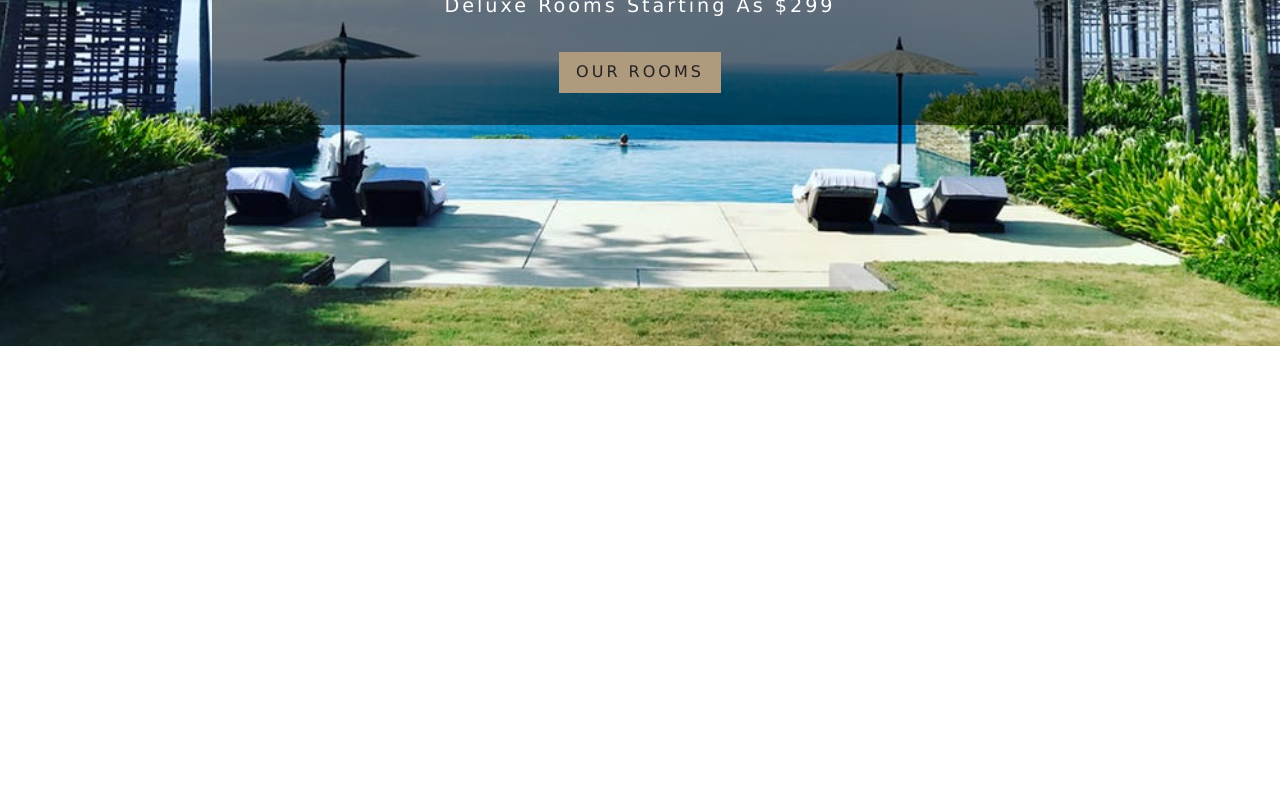
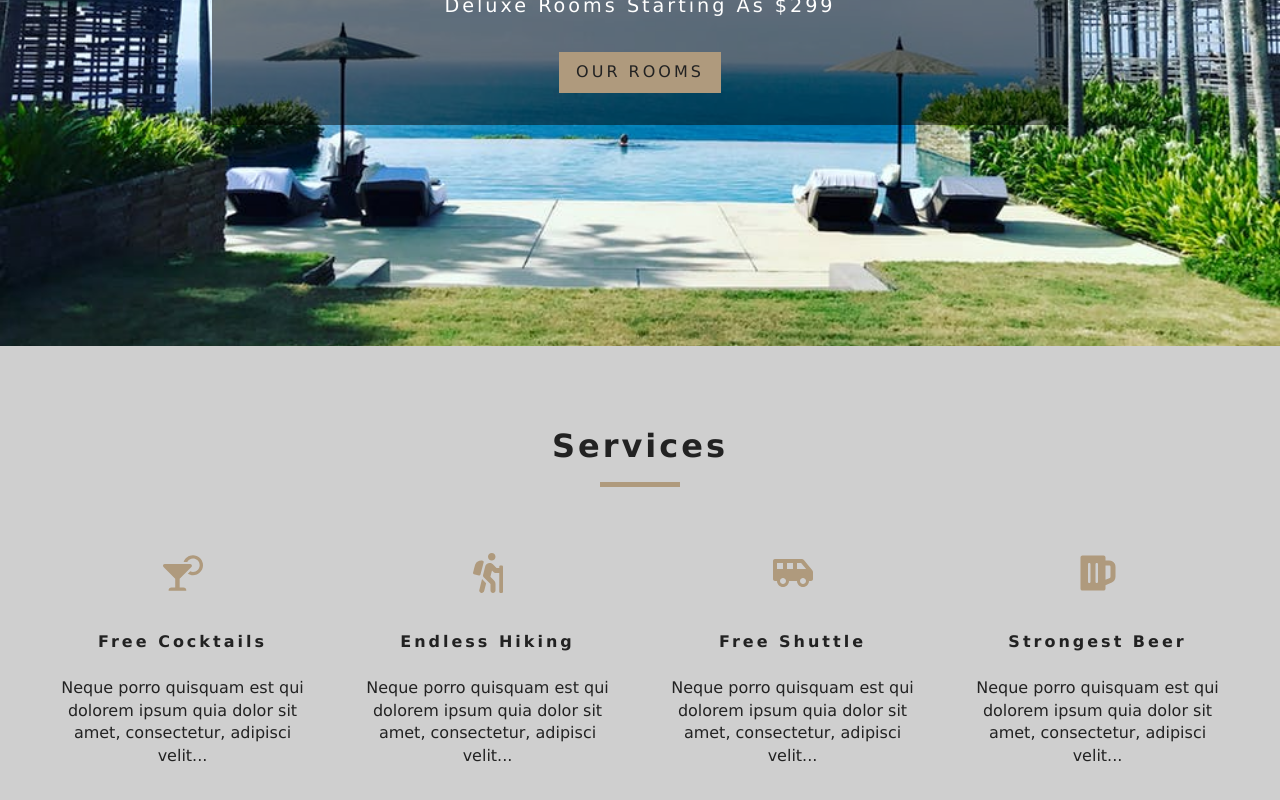
Before and after one commit to TrieuBui1006/hotel-reservation, a React (Create React App) app: page / in a window 1280 px wide. Shown: the part 454-1254 px from the top of the page. Before the commit the page ends 800 px from the top, so only its background shows below. Built offline with nearby package versions, Linux system fonts and the light colour scheme.

Commit message:
add services

```diff
--- a/src/App.css
+++ b/src/App.css
@@ -159,13 +159,13 @@
 .defaultHero,
 .roomsHero {
   min-height: calc(100vh - 66px);
-  background: url("./images/defaultBcg.jpeg") center/cover no-repeat;
+  background: url('./images/defaultBcg.jpeg') center/cover no-repeat;
   display: flex;
   align-items: center;
   justify-content: center;
 }
 .roomsHero {
-  background-image: url("./images/room-2.jpeg");
+  background-image: url('./images/room-2.jpeg');
   min-height: 60vh;
 }
 /* End of Hero */
@@ -252,6 +252,7 @@
 }
 .services h6 {
   letter-spacing: var(--mainSpacing);
+  text-transform: capitalize;
 }
 .services p {
   width: 80%;
--- /dev/null
+++ b/src/components/Services.js
@@ -0,0 +1,50 @@
+import React, { useState } from 'react'
+import { FaCocktail, FaHiking, FaShuttleVan, FaBeer } from 'react-icons/fa'
+
+import Title from './Title'
+
+const Services = () => {
+  const [services, setServices] = useState([
+    {
+      icon: <FaCocktail />,
+      title: 'Free cocktails',
+      info:
+        'Neque porro quisquam est qui dolorem ipsum quia dolor sit amet, consectetur, adipisci velit...',
+    },
+    {
+      icon: <FaHiking />,
+      title: 'Endless Hiking',
+      info:
+        'Neque porro quisquam est qui dolorem ipsum quia dolor sit amet, consectetur, adipisci velit...',
+    },
+    {
+      icon: <FaShuttleVan />,
+      title: 'Free shuttle',
+      info:
+        'Neque porro quisquam est qui dolorem ipsum quia dolor sit amet, consectetur, adipisci velit...',
+    },
+    {
+      icon: <FaBeer />,
+      title: 'Strongest Beer',
+      info:
+        'Neque porro quisquam est qui dolorem ipsum quia dolor sit amet, consectetur, adipisci velit...',
+    },
+  ])
+
+  return (
+    <section className="services">
+      <Title title="services" />
+      <div className="services-center">
+        {services.map((item, index) => (
+          <article className="service">
+            <span>{item.icon}</span>
+            <h6>{item.title}</h6>
+            <p>{item.info}</p>
+          </article>
+        ))}
+      </div>
+    </section>
+  )
+}
+
+export default Services
--- /dev/null
+++ b/src/components/Title.js
@@ -0,0 +1,12 @@
+import React from 'react'
+
+const Title = ({ title }) => {
+  return (
+    <div className="section-title">
+      <h4>{title}</h4>
+      <div />
+    </div>
+  )
+}
+
+export default Title
--- a/src/pages/Home.js
+++ b/src/pages/Home.js
@@ -3,16 +3,24 @@
 
 import Hero from '../components/Hero'
 import Banner from '../components/Banner'
+import Services from '../components/Services'
 
 const Home = () => {
   return (
+    <>
       <Hero>
-      <Banner title="luxurious rooms" subtitle="deluxe rooms starting as $299">
+        <Banner
+          title="luxurious rooms"
+          subtitle="deluxe rooms starting as $299"
+        >
           <Link to="/rooms" className="btn-primary">
             our rooms
           </Link>
         </Banner>
       </Hero>
+
+      <Services />
+    </>
   )
 }
 
```
Also changed, not shown: 1 other file (tests, documents, lock files or other folders). Lines whose indentation alone changed are shown as unchanged.
